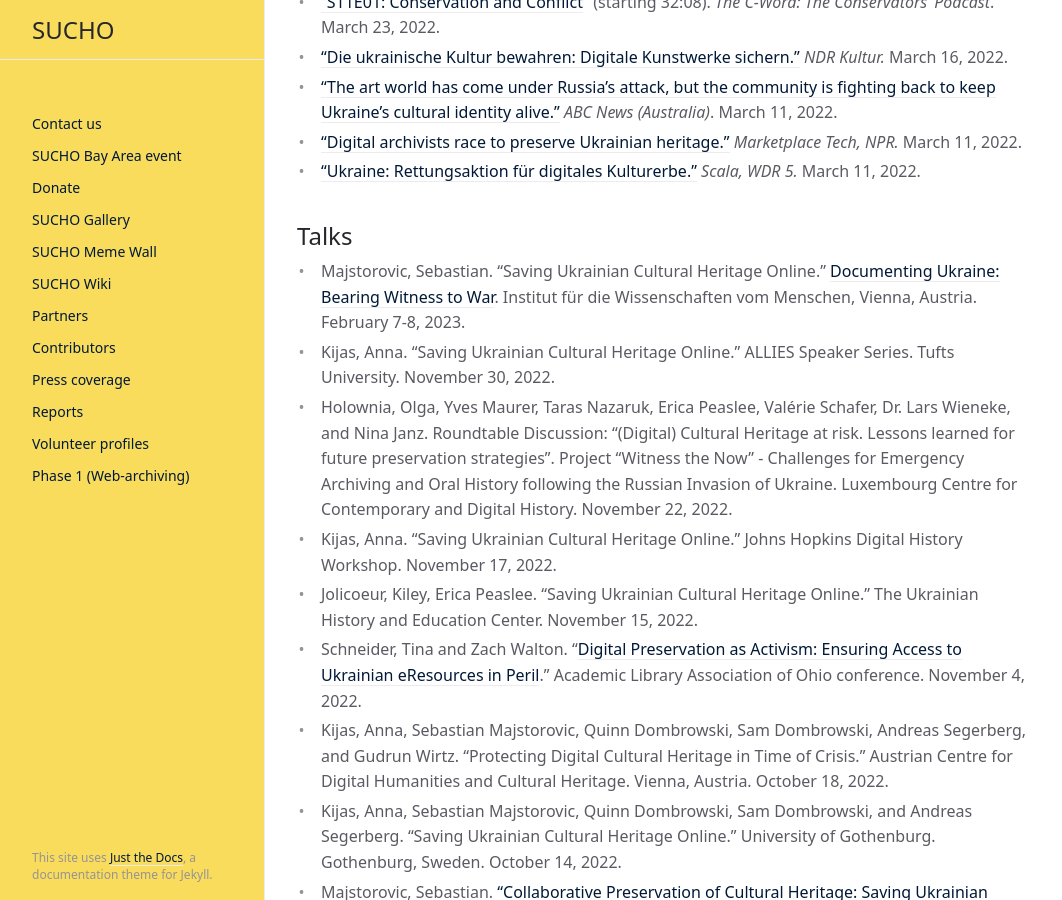
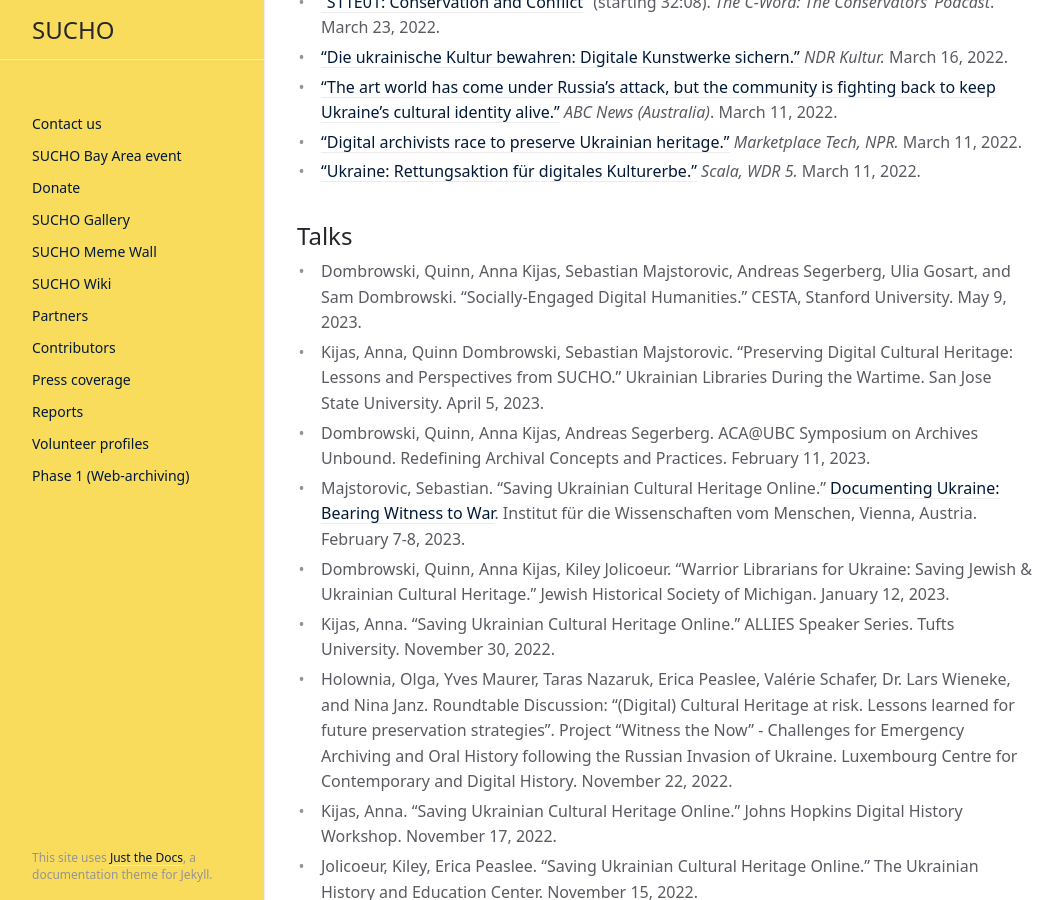
Before and after one commit to sucho-archiving/sucho-archiving.github.io, a Jekyll site: the page built from press.md, in a window 1280 px wide and 900 px high, scrolled down 4598 px. Shown: the whole window, without its empty margins (107-1169 px from the left). Built offline with Jekyll 4.4.1, drawn with Linux system fonts in a browser that asks for light colours.

Commit message:
Update press.md
added recent talks

```diff
--- a/press.md
+++ b/press.md
@@ -105,7 +105,12 @@ Media inquiries can be directed to the project admins at **info@sucho.org**.
 
 
 ## Talks
+- Dombrowski, Quinn, Anna Kijas, Sebastian Majstorovic, Andreas Segerberg, Ulia Gosart, and Sam Dombrowski. "Socially-Engaged Digital Humanities." CESTA, Stanford University. May 9, 2023.
+- Kijas, Anna, Quinn Dombrowski, Sebastian Majstorovic. "Preserving Digital Cultural Heritage: Lessons and Perspectives from SUCHO." Ukrainian Libraries During the Wartime. San Jose State University. April 5, 2023.
+- Dombrowski, Quinn, Anna Kijas, Andreas Segerberg. ACA@UBC Symposium on Archives Unbound. Redefining Archival Concepts and Practices. February 11, 2023.
 - Majstorovic, Sebastian. "Saving Ukrainian Cultural Heritage Online." [Documenting Ukraine: Bearing Witness to War](https://www.iwm.at/sites/default/files/2023-01/BWtWPublicProgram.pdf). Institut für die Wissenschaften vom Menschen, Vienna, Austria. February 7-8, 2023.
+- Dombrowski, Quinn, Anna Kijas, Kiley Jolicoeur. "Warrior Librarians for Ukraine:
+Saving Jewish & Ukrainian Cultural Heritage." Jewish Historical Society of Michigan. January 12, 2023.
 - Kijas, Anna. "Saving Ukrainian Cultural Heritage Online." ALLIES Speaker Series. Tufts University. November 30, 2022.
 - Holownia, Olga, Yves Maurer, Taras Nazaruk, Erica Peaslee, Valérie Schafer, Dr. Lars Wieneke, and Nina Janz. Roundtable Discussion: “(Digital) Cultural Heritage at risk. Lessons learned for future preservation strategies”. Project “Witness the Now” - Challenges for Emergency Archiving and Oral History following the Russian Invasion of Ukraine. Luxembourg Centre for Contemporary and Digital History. November 22, 2022.
 - Kijas, Anna. "Saving Ukrainian Cultural Heritage Online." Johns Hopkins Digital History Workshop. November 17, 2022.
```
